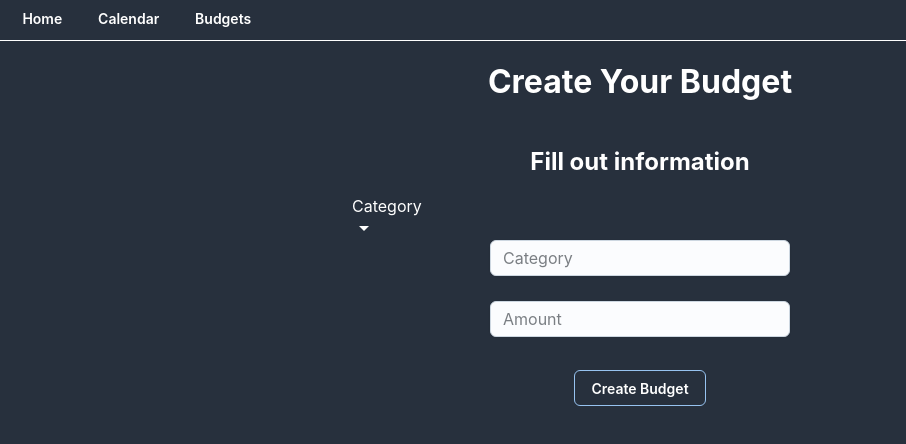
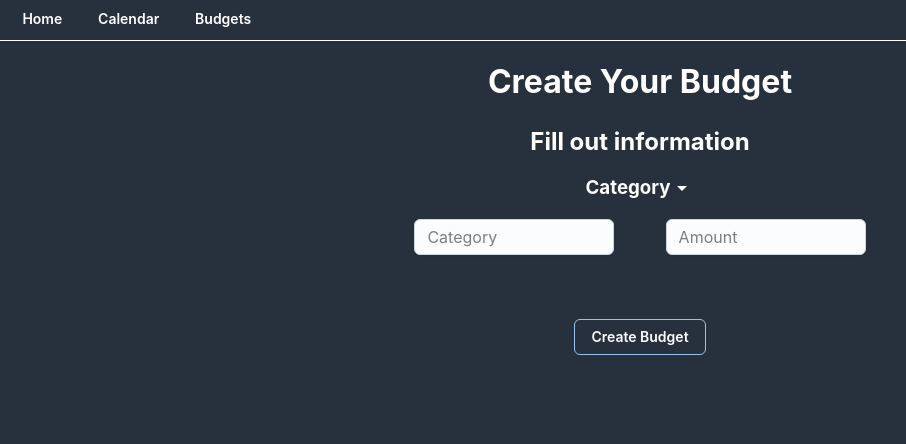
Before and after one commit to apizzulli/budgeter, a React (Create React App) app in the folder frontend/: page /budgets in a window 1280 px wide. Shown: the top 444 px of the page, without its empty margins (0-906 px from the left). Built offline with nearby package versions, Linux system fonts and the light colour scheme.

Commit message:
working on category menu but looking good

```diff
--- a/frontend/src/Components/Budget.js
+++ b/frontend/src/Components/Budget.js
@@ -1,6 +1,6 @@
 import Input from '@mui/joy/Input';
 import Button from '@mui/joy/Button';
-import Menu from '@mui/material/Menu';
+import Menu, { MenuPaper } from '@mui/material/Menu';
 import MenuItem from '@mui/material/MenuItem';
 import '../style/budget_style.css';
 import ArrowDropDownIcon from '@mui/icons-material/ArrowDropDown';
@@ -11,16 +11,36 @@ function BudgetObj(category, amount){
     this.category = category;
     this.amount = amount;
 }
+export const CATEGORIES ={
+    GROCERY: "Grocery",
+    DISCR: "Discretionary",
+    SAVINGS: "Savings",
+    PHONE: "Phone",
+    INTERNET: "Internet"
+}
 
 export default function Budget(){
-    const [anchorEl, setAnchorEl] = useState(null);
+    const [ anchorEl, setAnchorEl ] = useState(null);
+    const [ budgetCreated, setBudgetCreated ] = useState(false);
+    const[ menuOpen, setMenuOpen ] = useState(false);
+    const [ category, setCategory ] = useState("Category");
     let open = Boolean(anchorEl);
+
     const handleMenuOpen = (event) => {
         setAnchorEl(event.currentTarget.innerHTML);
+        setMenuOpen(true);
     };
+
+    const menuClick = (chosenCategory) => {
+        setCategory(chosenCategory);
+        setAnchorEl(null);
+        setMenuOpen(false);
+    }
+
     const submit = (event)=> {
         let category = event.currentTarget.form.category.value;
         let amount = event.currentTarget.form.amount.value;
+        setBudgetCreated(true);
         let newBudget = new BudgetObj(category, amount);
         console.log("Category = "+category + " Amount = "+amount);
         fetch('http://localhost:8080/createBudget',
@@ -39,26 +59,34 @@ export default function Budget(){
     return(
         <div style={{width: '100vw'}}>
             <h1>Create Your Budget</h1>
-            <div className="form-container">
-                <form>
+            <div style={{display: budgetCreated ? 'none': 'block'}} className="form-container">
+                <form >
                     <h2>Fill out information</h2>
-                    <div class="menu">
-                        <Menu anchorEl={anchorEl} open={open}>
-                            <MenuItem>Category</MenuItem>
+                    <div style={{width: '100%'}}>
+                        <Menu anchorEl={anchorEl} open={menuOpen}>
+                            <MenuItem onClick={()=>menuClick(CATEGORIES.GROCERY)}>Grocery</MenuItem>
+                            <MenuItem onClick={()=>menuClick(CATEGORIES.DISCR)}>Discretionary</MenuItem>
+                            <MenuItem onClick={()=>menuClick(CATEGORIES.SAVINGS)}>Savings</MenuItem>
+                            <MenuItem onClick={()=>menuClick(CATEGORIES.PHONE)}>Phone</MenuItem>
+                            <MenuItem onClick={()=>menuClick(CATEGORIES.INTERNET)}>Internet</MenuItem>
                         </Menu>
-                        <div style={{width:'50%'}}>
-                            Category
-                            <ArrowDropDownIcon style={{display:anchorEl ? 'none': 'block'}}onClick={handleMenuOpen}></ArrowDropDownIcon>
-                            <ArrowDropUpIcon style={{display:anchorEl ? 'block': 'none'}}onClick={()=>setAnchorEl(false)}></ArrowDropUpIcon>
-                        </div>
+                        <h3 style={{display: 'flex', alignItems:'center', justifyContent:'center'}}>
+                            {category}
+                            <ArrowDropDownIcon style={{display: anchorEl === null ? 'block': 'none'}}onClick={handleMenuOpen}></ArrowDropDownIcon>
+                            <ArrowDropUpIcon style={{display:anchorEl === null ? 'none': 'block'}}onClick={()=>setAnchorEl(null)}></ArrowDropUpIcon>
+                        </h3>
                     </div>
                         <div class="input-container">
-                            <Input name="category" sx={{width: 300}} placeholder="Category" required></Input>
-                            <Input name="amount" sx={{width: 300}} placeholder="Amount" required></Input>
+                            <Input name="category" sx={{width: 200}} placeholder="Category" required></Input>
+                            <Input name="amount" sx={{width: 200}} placeholder="Amount" required></Input>
                         </div>
                     <Button onClick={submit} variant = "outlined" style={{color:'white', marginTop:"5%"}}>Create Budget</Button>
                 </form>
             </div>
+            <div style={{display: budgetCreated ? 'block' : 'none'}}>
+                <h2>Budget created successfully!</h2>
+                <Button variant="outlined" style={{color:'white'}} onClick={()=> setBudgetCreated(false)}>Create new budget</Button>
+            </div>
         </div>
     );
 }
--- a/frontend/src/style/budget_style.css
+++ b/frontend/src/style/budget_style.css
@@ -8,7 +8,6 @@
     row-gap: 10px;
     align-items: center;
     justify-content: center;
-    align-content: center;
 }
 .input-container{
     width: 80%;
```
Also changed, not shown: 2 other files (tests, documents, lock files or other folders).
